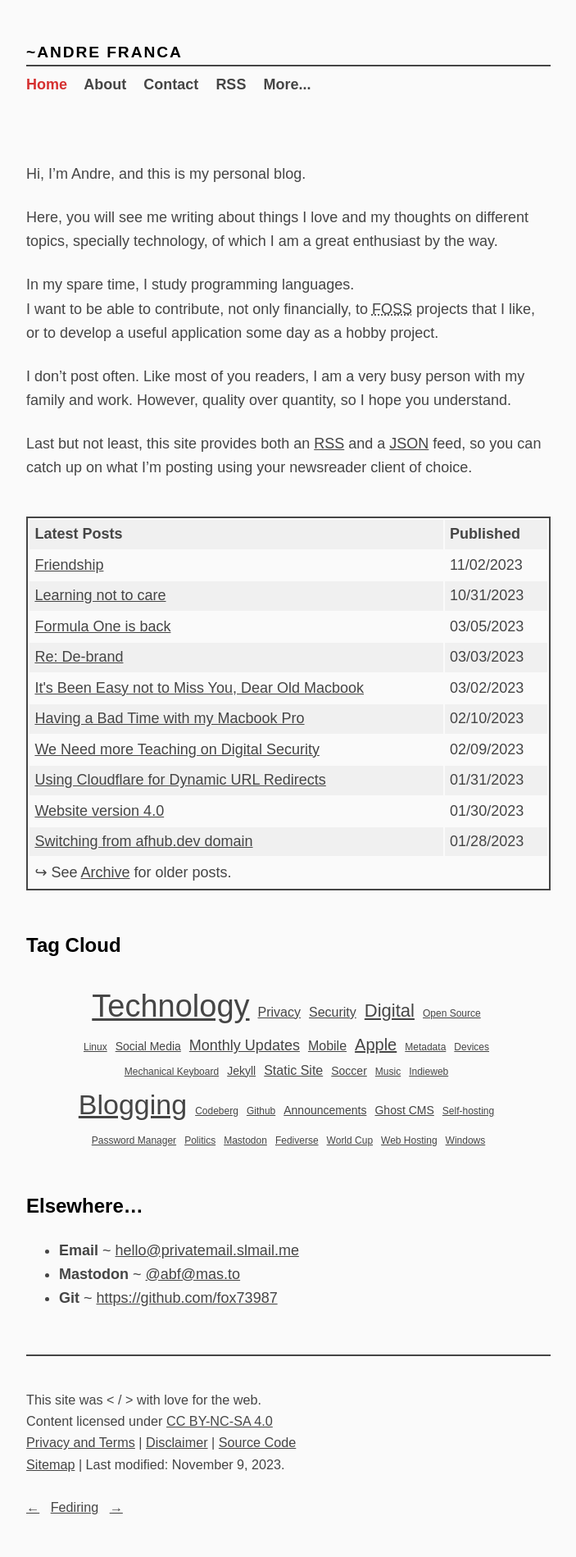
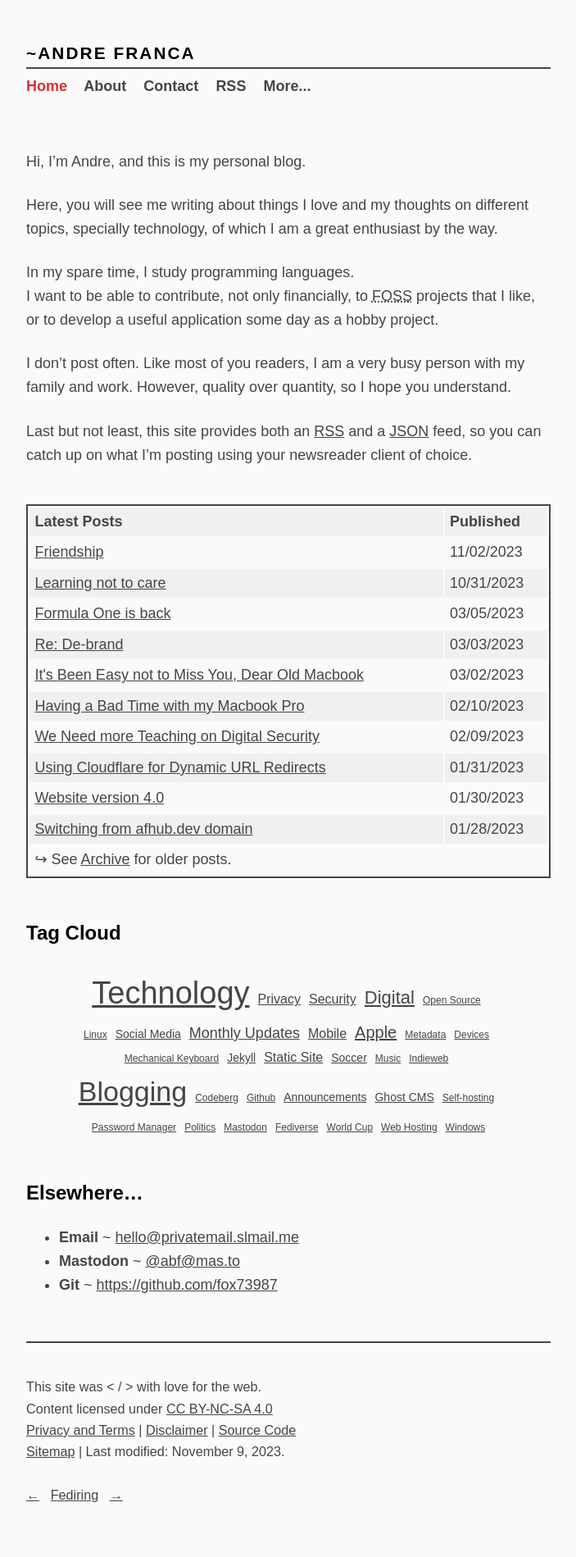
Before and after one commit to a-franca/abf.li, a Jekyll site: the page built from pages/index.md, in a window 1280 px wide. Shown: the whole page at 82% size, without its empty margins (288-991 px from the left). Built offline with Jekyll 4.4.1, drawn with Linux system fonts in a browser that asks for light colours.

Commit message:
playing with some styles

```diff
--- a/_includes/style.html
+++ b/_includes/style.html
@@ -15,21 +15,22 @@
     main, header, footer{ display: block; max-width: 40rem; margin: 0 auto;}
     main{ margin-bottom: 3em;}
     article{ padding: 1em 0;}
-    .index-title{ margin-top: 4em; font-size: 18px; font-weight: normal; color: var(--main-text-color);}
+    .index-title{ margin-top: 3em; font-size: 18px; font-weight: normal; color: var(--main-text-color);}
     /* =============================================================================
         Format Nav
     ========================================================================== */
     nav{ border-top: var(--standard-border); font-weight: 600; line-height: 2.50;}
     nav a, nav a:visited{ padding: 0.65rem 1rem 0 0; text-decoration: none; margin: 0;}
     nav a#current{ color: var(--link-color);}
-    .site-title{ margin: 3rem 0 0; text-transform: uppercase; letter-spacing: 0.1em; font-size: 1.2rem; font-weight: 600; color: var(--accent-text-color);}
+    .site-title{ margin: 3rem 0 0; text-transform: uppercase; letter-spacing: 0.1em; font-size: 1.3rem; font-weight: 600; color: var(--accent-text-color);}
     /* .site-title::after{ display: inline-block; content: ""; width: .20em; height: .20em; margin-right: 0.1em; background: var(--link-color); border-radius: .0625rem;} */
     @media(max-width:750px){ .hide-menu{ display: none}}
     .site-title::before{ content: "~"; color: var(--accent-text-color); position: relative;}
     /* =============================================================================
         Typography and link formatting
     ========================================================================== */
-    h1, h2, h3, h4{ color: var(--accent-text-color); word-wrap: break-word; margin-top: 2em;}
+    h1{ color: var(--accent-text-color); word-wrap: break-word; margin: 1.2em 0;}
+    h2, h3, h4{ color: var(--accent-text-color); word-wrap: break-word; margin-top: 2em;}
     h1{ font-size: 2rem; font-weight: 700;}
     h2{ font-size: 1.5rem; font-weight: 700;}
     h3{ font-size: 1.25rem; font-weight: 700;}
@@ -47,7 +48,7 @@
     /* =============================================================================
         Post Metadata
     ========================================================================== */
-    .post-info{ font-size: 1rem; margin: 0;}
+    .post-info{ font-size: 1rem; margin: 0 0 1em;}
     /* =============================================================================
         After Article Notice Boxes
     ========================================================================== */
@@ -141,7 +142,7 @@
     .embed-container{ position: relative; padding-bottom: 56.25%; height: 0; overflow: hidden; max-width: 100%;}
     .embed-container iframe, .embed-container object, .embed-container embed{ position: absolute; top: 0; left: 0; width: 100%; height: 100%;}
     /* =============================================================================
-        Youtube Consent Warning Box
+    Youtube Consent Warning Box
     ========================================================================== */
     .yt-warning{ margin: 3rem 0 2rem; font-size: 90%; border: var(--standard-border); text-align: center; padding: 0 4rem 1rem;}
     .yt-warning::before{ color: var(--accent-text-color); display: block; position: relative; left: -4.14rem; top: -1rem; font-weight: bold; border: var(--standard-border); padding-top: 0.1rem; width: 39.76rem; content: "WARNING"; background: var(--warning-color);}
```
